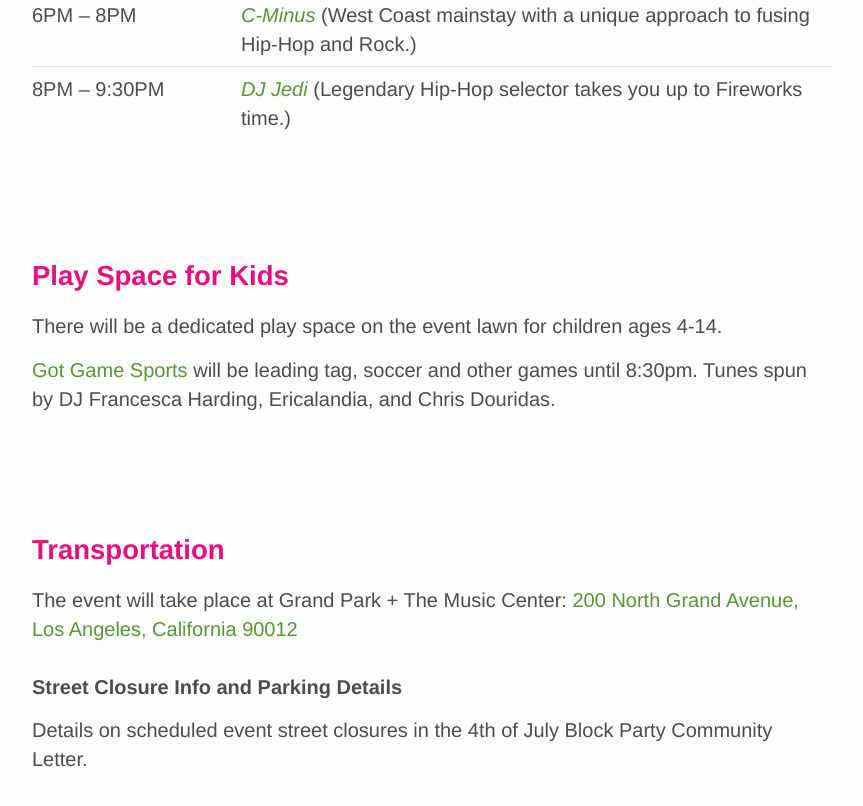
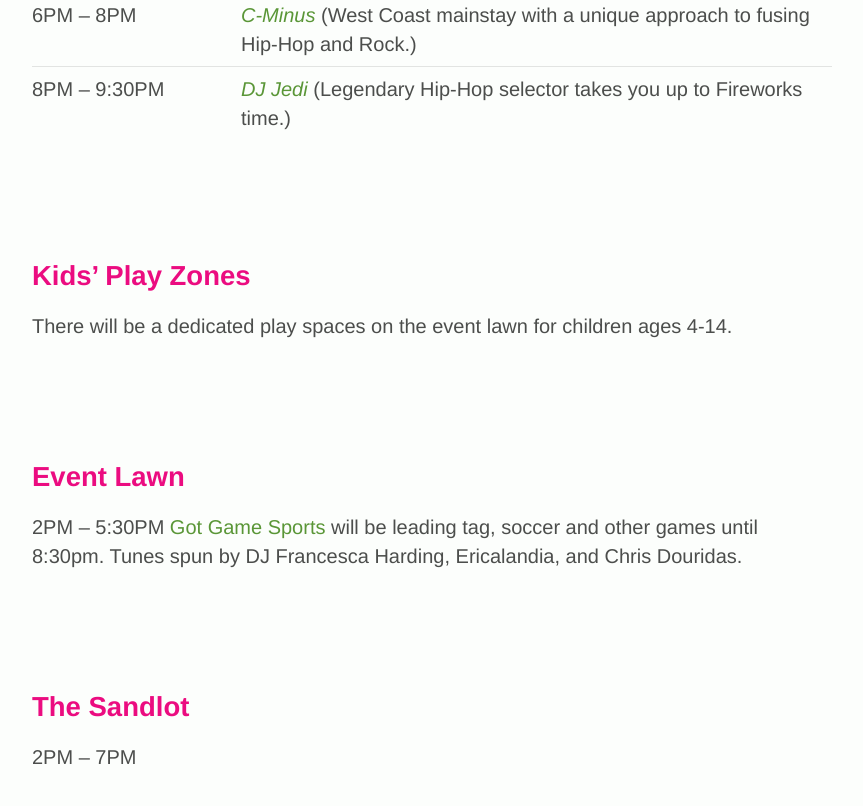
Before and after one commit to grandparkla/july4, a Jekyll site: the page built from index.markdown, in a window 1280 px wide and 900 px high, scrolled down 4869 px, cut to the strip 0-828 px from the top of the window. Shown: the top 806 px of the strip, without its empty margins (208-1071 px from the left). Built offline with Jekyll 4.4.1, drawn with Linux system fonts in a browser that asks for light colours.

Commit message:
Copy Update #4
-Duncan

```diff
--- a/index.markdown
+++ b/index.markdown
@@ -142,12 +142,19 @@
 8PM – 9:30PM
 : *[DJ Jedi](https://www.mixcloud.com/DJJedi/)* (Legendary Hip-Hop selector takes you up to Fireworks time.)
 
+## Kids' Play Zones
 
-## Play Space for Kids
+There will be a dedicated play spaces on the event lawn for children ages 4-14.
 
-There will be a dedicated play space on the event lawn for children ages 4-14.
+# Event Lawn
 
+2PM – 5:30PM
 [Got Game Sports](https://www.gotgamecamp.com) will be leading tag, soccer and other games until 8:30pm. Tunes spun by DJ Francesca Harding, Ericalandia, and Chris Douridas.
+
+# The Sandlot
+
+2PM – 7PM
+
 
 ## Transportation
 
```
